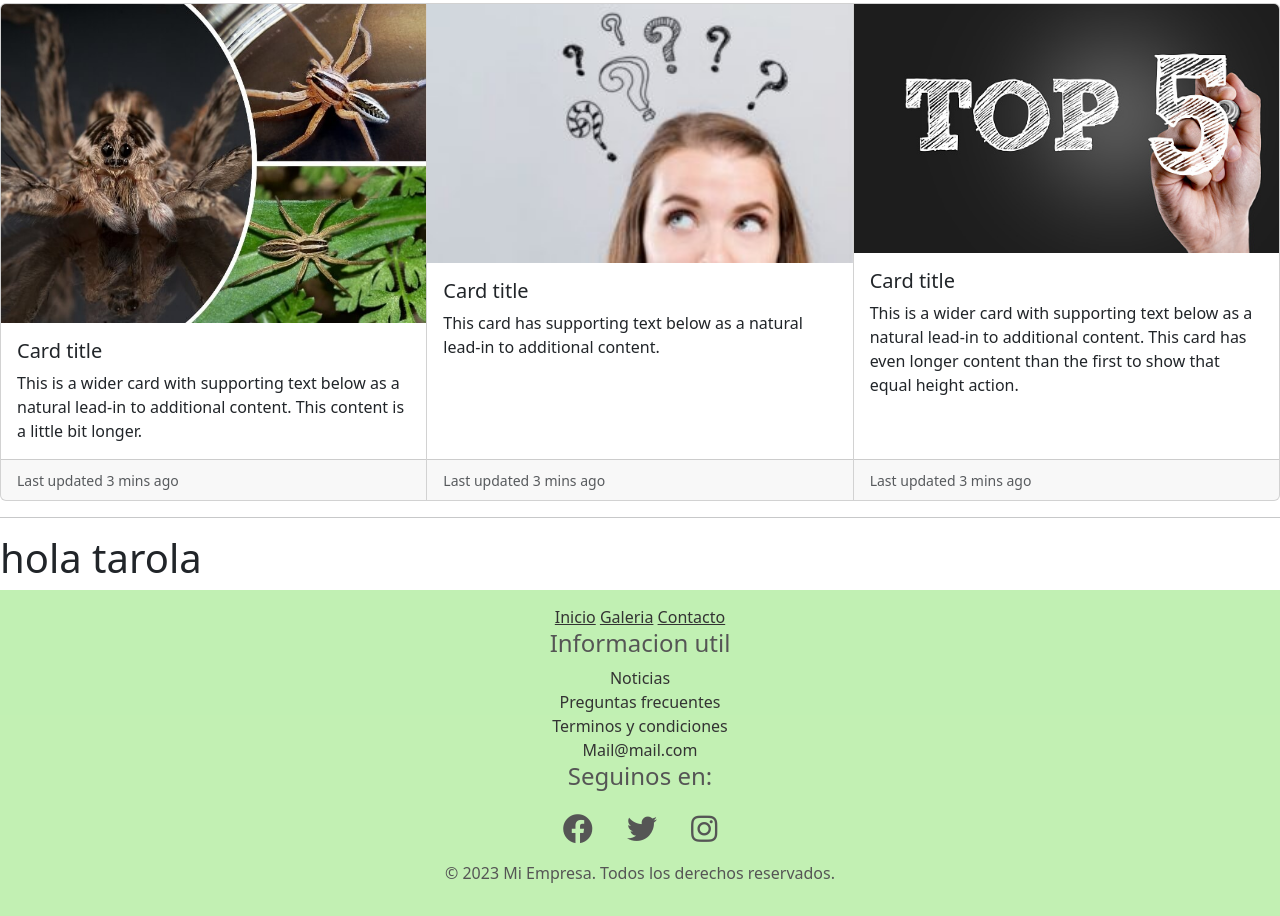
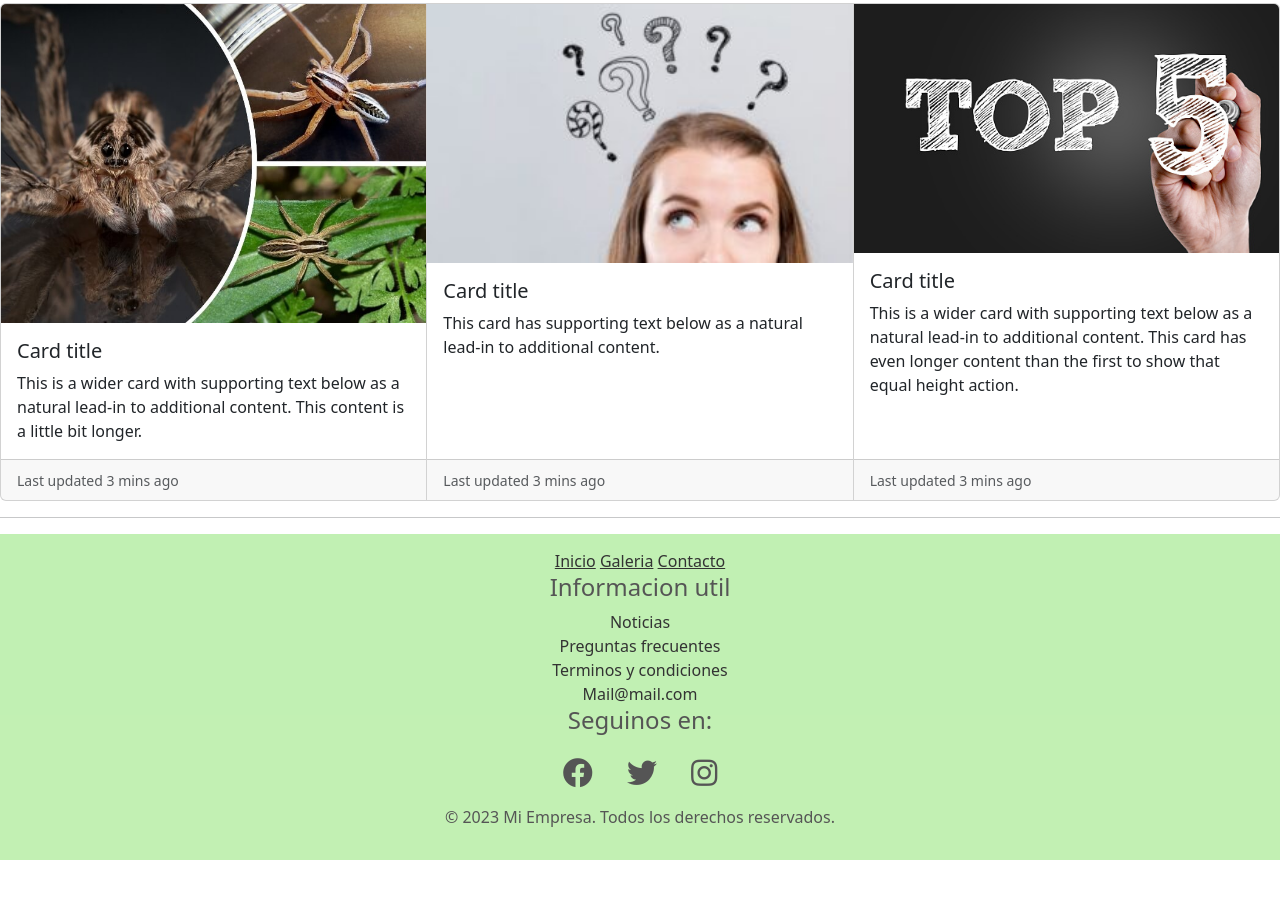
Before and after one commit to AdaraAckermann/Ackermann-2Pre-entrega, a plain HTML site: page index.html in a window 1280 px wide. Shown: the part 2842-3758 px from the top of the page. After the commit the page ends 3702 px from the top, so only its background shows below. Drawn offline with nearby package versions, Linux system fonts and the light colour scheme.

Commit message:
modificando index

```diff
--- a/index.html
+++ b/index.html
@@ -162,8 +162,6 @@
 
     <hr>
 
-    <h1>hola tarola</h1>
-
 
     <!-- Footer index -->
     <footer>
```
